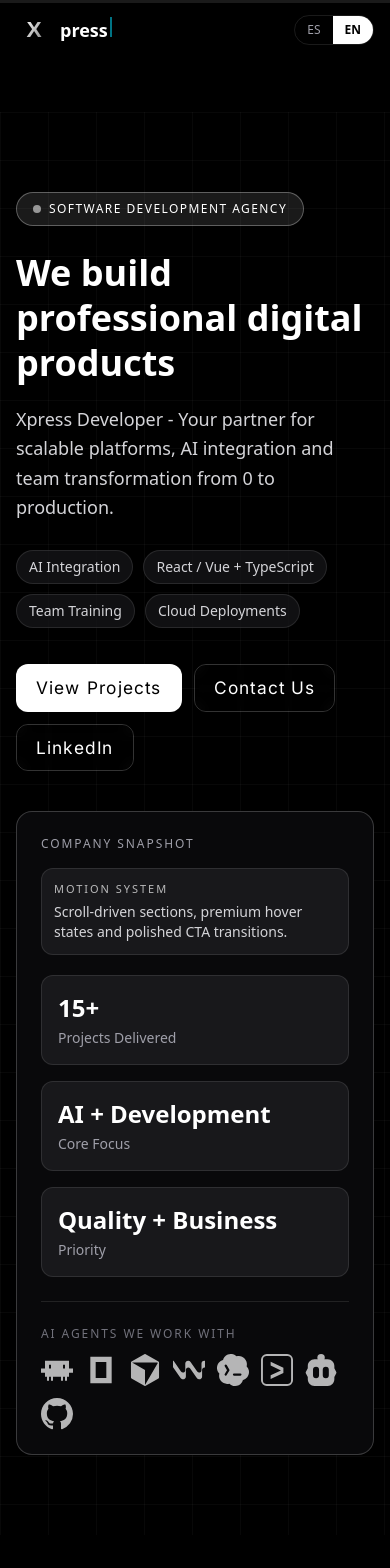
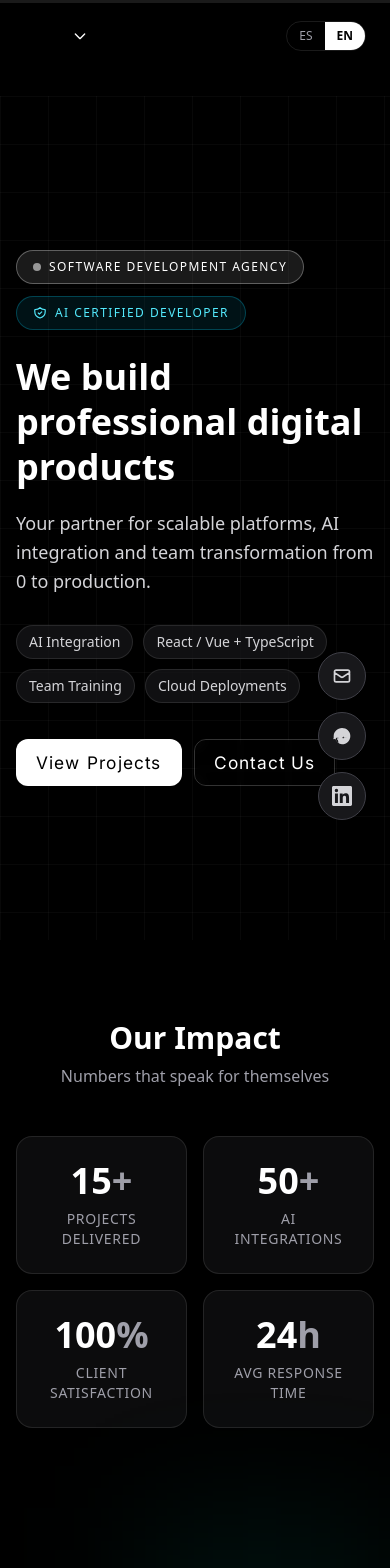
Before and after one commit to XaviX598/portfolio, a Next.js app: page / in a window 390 px wide. Shown: the top 1568 px of the page. Built offline with nearby package versions, Linux system fonts and the light colour scheme.

Commit message:
feat: new minimal navbar with dropdown, floating contact buttons, AI cert badge in hero, removed certificates section

```diff
--- /dev/null
+++ b/components/FloatingButtons.tsx
@@ -0,0 +1,43 @@
+"use client";
+
+export default function FloatingButtons() {
+  return (
+    <div className="fixed bottom-6 right-6 z-40 flex flex-col gap-3">
+      <a
+        href="mailto:kevinjkevps4@gmail.com"
+        target="_blank"
+        rel="noreferrer"
+        className="w-12 h-12 flex items-center justify-center rounded-full border border-zinc-700 bg-zinc-900 text-zinc-300 hover:bg-white hover:text-black transition-all shadow-lg"
+        aria-label="Send email"
+      >
+        <svg className="w-5 h-5" fill="none" viewBox="0 0 24 24" stroke="currentColor">
+          <path strokeLinecap="round" strokeLinejoin="round" strokeWidth={2} d="M3 8l7.89 5.26a2 2 0 002.22 0L21 8M5 19h14a2 2 0 002-2V7a2 2 0 00-2-2H5a2 2 0 00-2 2v10a2 2 0 002 2z" />
+        </svg>
+      </a>
+
+      <a
+        href="https://wa.me/593985295277"
+        target="_blank"
+        rel="noreferrer"
+        className="w-12 h-12 flex items-center justify-center rounded-full border border-zinc-700 bg-zinc-900 text-zinc-300 hover:bg-white hover:text-black transition-all shadow-lg"
+        aria-label="WhatsApp"
+      >
+        <svg className="w-5 h-5" fill="currentColor" viewBox="0 0 24 24">
+          <path d="M17.472 14.382c-.297-.149-1.758-.867-2.03-.967-.273-.099-.471-.148-.67.15-.197.297-.767.966-.94 1.164-.173.199-.347.223-.644.075-.297-.15-.83-.55-1.581-1.175-.748-.624-1.25-1.372-1.397-1.603-.148-.232-.017-.366.11-.485.118-.118.273-.298.41-.448.136-.15.182-.248.273-.412.09-.164.045-.307.02-.424-.025-.118-.15-.248-.297-.35-.148-.102-.32-.102-.44-.102h-.44c-.119 0-.32.02-.488.15-.149.119-.572.429-.572 1.075 0 .646.585 1.25 1.227 1.743.748.574 1.697.919 2.227 1.05.176.04.32.063.44.063.12 0 .274-.02.395-.075.12-.054.273-.22.41-.42.137-.199.046-.372.01-.46-.025-.087-.099-.198-.297-.347m-5.421 7.403h-.004a5.473 5.473 0 01-2.807-2.807c-.156-.156-.242-.342-.242-.569v-1.32c0-.312.062-.614.242-.82.18-.223.39-.446.787-.446h1.32c.226 0 .412.063.57.198.157.135.24.335.24.569v1.32c0 .227-.083.434-.24.57-.157.135-.344.24-.57.24-.227 0-.434-.062-.57-.198-.136-.135-.24-.344-.24-.57v-.804c0-.226.104-.434.24-.57.136-.135.343-.24.57-.24.226 0 .412.105.57.24.157.135.24.343.24.57v.804c0 .227-.083.413-.24.57-.157.134-.344.198-.57.198M12 2.5C6.477 2.5 2 6.977 2 12.5c0 .354.028.702.082 1.042l-.428 1.635a.5.5 0 00.636.636l1.635-.428A9.956 9.956 0 0012 22c5.523 0 10-4.477 10-10S17.523 2.5 12 2.5"/>
+        </svg>
+      </a>
+
+      <a
+        href="https://www.linkedin.com/in/xavier-aguilar-93759b2bb"
+        target="_blank"
+        rel="noreferrer"
+        className="w-12 h-12 flex items-center justify-center rounded-full border border-zinc-700 bg-zinc-900 text-zinc-300 hover:bg-white hover:text-black transition-all shadow-lg"
+        aria-label="LinkedIn"
+      >
+        <svg className="w-5 h-5" fill="currentColor" viewBox="0 0 24 24">
+          <path d="M20.447 20.452h-3.554v-5.569c0-1.328-.027-3.037-1.852-3.037-1.853 0-2.136 1.445-2.136 2.939v5.667H9.351V9h3.414v1.561h.046c.477-.9 1.637-1.85 3.37-1.85 3.601 0 4.267 2.37 4.267 5.455v6.286zM5.337 7.433a2.062 2.062 0 01-2.063-2.065 2.064 2.064 0 112.063 2.065zm1.782 13.019H3.555V9h3.564v11.452zM22.225 0H1.771C.792 0 0 .774 0 1.771v20.458C0 23.227.792 24 1.771 24h20.449C23.2 24 24 23.227 24 22.229V1.771C24 .774 23.2 0 22.222 0h.003z"/>
+        </svg>
+      </a>
+    </div>
+  );
+}
--- a/components/Hero.tsx
+++ b/components/Hero.tsx
@@ -11,10 +11,11 @@ type HeroProps = {
 const heroCopy = {
   en: {
     badge: "Software Development Agency",
+    badgeCert: "AI Certified Developer",
     titleA: "We build",
     titleB: "professional digital products",
     subtitle:
-      "Xpress Developer - Your partner for scalable platforms, AI integration and team transformation from 0 to production.",
+      "Your partner for scalable platforms, AI integration and team transformation from 0 to production.",
     ctaPrimary: "View Projects",
     ctaSecondary: "Contact Us",
     highlights: [
@@ -23,22 +24,14 @@ const heroCopy = {
       "Team Training",
       "Cloud Deployments",
     ],
-    metricsTitle: "Company Snapshot",
-    motionTitle: "Motion System",
-    motionDesc:
-      "Scroll-driven sections, premium hover states and polished CTA transitions.",
-    metrics: [
-      { label: "Projects Delivered", value: "15+" },
-      { label: "Core Focus", value: "AI + Development" },
-      { label: "Priority", value: "Quality + Business" },
-    ],
   },
   es: {
     badge: "Agencia de Desarrollo de Software",
+    badgeCert: "Desarrollador Certificado en IA",
     titleA: "Construimos",
     titleB: "productos digitales profesionales",
     subtitle:
-      "Xpress Developer - Tu socio para plataformas escalables, integracion de IA y transformacion de equipos de 0 a produccion.",
+      "Tu socio para plataformas escalables, integracion de IA y transformacion de equipos de 0 a produccion.",
     ctaPrimary: "Ver Proyectos",
     ctaSecondary: "Contactanos",
     highlights: [
@@ -46,15 +39,6 @@ const heroCopy = {
       "React / Vue + TypeScript",
       "Capacitacion de Equipos",
       "Despliegues Cloud",
-    ],
-    metricsTitle: "Resumen de la Empresa",
-    motionTitle: "Sistema de Motion",
-    motionDesc:
-      "Secciones guiadas por scroll, hovers premium y transiciones de CTA mas pulidas.",
-    metrics: [
-      { label: "Proyectos Entregados", value: "15+" },
-      { label: "Enfoque Principal", value: "IA + Desarrollo" },
-      { label: "Prioridad", value: "Calidad + Negocio" },
     ],
   },
 };
@@ -65,7 +49,7 @@ export default function Hero({ lang }: HeroProps) {
   return (
     <section
       id="home"
-      className="relative min-h-[calc(100vh-4rem)] flex items-center overflow-hidden"
+      className="relative min-h-screen flex items-center overflow-hidden"
     >
       <div className="absolute inset-0 pointer-events-none">
         <div className="floating-orb floating-orb-a" />
@@ -75,13 +59,20 @@ export default function Hero({ lang }: HeroProps) {
       </div>
 
       <div className="relative z-10 max-w-6xl mx-auto px-4 sm:px-6 py-20 w-full">
-        <div className="grid lg:grid-cols-[1.2fr,0.8fr] gap-10 items-center">
-          <div>
+        <div className="max-w-3xl">
           <FadeIn>
+            <div className="flex flex-wrap gap-3">
               <span className="inline-flex items-center gap-2 px-4 py-2 rounded-full border border-white/30 bg-white/10 text-white text-xs sm:text-sm uppercase tracking-[0.12em]">
                 <span className="w-2 h-2 rounded-full bg-white animate-pulse" />
                 {copy.badge}
               </span>
+              <span className="inline-flex items-center gap-2 px-4 py-2 rounded-full border border-cyan-500/30 bg-cyan-500/10 text-cyan-300 text-xs sm:text-sm uppercase tracking-[0.12em]">
+                <svg className="w-3.5 h-3.5" fill="none" viewBox="0 0 24 24" stroke="currentColor">
+                  <path strokeLinecap="round" strokeLinejoin="round" strokeWidth={2} d="M9 12l2 2 4-4m5.618-4.016A11.955 11.955 0 0112 2.944a11.955 11.955 0 01-8.618 3.04A12.02 12.02 0 003 9c0 5.591 3.824 10.29 9 11.622 5.176-1.332 9-6.03 9-11.622 0-1.042-.133-2.052-.382-3.016z" />
+                </svg>
+                {copy.badgeCert}
+              </span>
+            </div>
           </FadeIn>
 
           <FadeIn delay={0.08}>
@@ -116,65 +107,7 @@ export default function Hero({ lang }: HeroProps) {
             <div className="mt-9 flex flex-wrap gap-3">
               <MotionButton href="#projects" label={copy.ctaPrimary} variant="primary" />
               <MotionButton href="#contact" label={copy.ctaSecondary} variant="secondary" />
-                <MotionButton
-                  href="https://www.linkedin.com/in/xavier-aguilar-93759b2bb"
-                  target="_blank"
-                  rel="noreferrer"
-                  label="LinkedIn"
-                  variant="secondary"
-                />
             </div>
-            </FadeIn>
-          </div>
-
-          <FadeIn delay={0.2} direction="left">
-            <aside
-              data-inview
-              className="rounded-2xl border border-white/20 bg-zinc-950 p-6 sm:p-7"
-            >
-              <p className="text-zinc-400 text-xs uppercase tracking-[0.16em]">
-                {copy.metricsTitle}
-              </p>
-
-              <div className="mt-4 rounded-xl border border-white/10 bg-zinc-900 p-3">
-                <p className="text-[11px] uppercase tracking-[0.18em] text-white/70">
-                  {copy.motionTitle}
-                </p>
-                <p className="mt-1 text-sm text-zinc-300">
-                  {copy.motionDesc}
-                </p>
-              </div>
-
-              <div className="mt-5 space-y-4">
-                {copy.metrics.map((metric) => (
-                  <div
-                    key={metric.label}
-                    className="rounded-xl border border-white/10 bg-zinc-900 p-4"
-                  >
-                    <p className="text-2xl font-semibold text-white">
-                      {metric.value}
-                    </p>
-                    <p className="text-sm text-zinc-400 mt-1">{metric.label}</p>
-                  </div>
-                ))}
-              </div>
-
-              <div className="mt-6 pt-6 border-t border-white/10">
-                <p className="text-xs uppercase tracking-[0.16em] text-zinc-500 mb-3">
-                  AI Agents We Work With
-                </p>
-                <div className="flex flex-wrap gap-3">
-                  <img src="/claudecode.svg" alt="Claude Code" className="w-8 h-8 opacity-70 hover:opacity-100 transition-opacity" />
-                  <img src="/opencode.svg" alt="OpenCode" className="w-8 h-8 opacity-70 hover:opacity-100 transition-opacity" />
-                  <img src="/cursor.svg" alt="Cursor" className="w-8 h-8 opacity-70 hover:opacity-100 transition-opacity" />
-                  <img src="/windsurf.svg" alt="Windsurf" className="w-8 h-8 opacity-70 hover:opacity-100 transition-opacity" />
-                  <img src="/codex.svg" alt="Codex" className="w-8 h-8 opacity-70 hover:opacity-100 transition-opacity" />
-                  <img src="/geminicli.svg" alt="Gemini CLI" className="w-8 h-8 opacity-70 hover:opacity-100 transition-opacity" />
-                  <img src="/cline.svg" alt="Cline" className="w-8 h-8 opacity-70 hover:opacity-100 transition-opacity" />
-                  <img src="/github-copilot.svg" alt="GitHub Copilot" className="w-8 h-8 opacity-70 hover:opacity-100 transition-opacity" />
-                </div>
-              </div>
-            </aside>
           </FadeIn>
         </div>
       </div>
--- a/components/HomeClient.tsx
+++ b/components/HomeClient.tsx
@@ -6,13 +6,13 @@ import Hero from "./Hero";
 import Projects from "./Projects";
 import Services from "./Services";
 import Experience from "./Experience";
-import Certificates from "./Certificates";
 import About from "./About";
 import Contact from "./Contact";
 import Stats from "./Stats";
 import FAQ from "./FAQ";
 import AmbientBackground from "./AmbientBackground";
 import MotionRuntime from "./MotionRuntime";
+import FloatingButtons from "./FloatingButtons";
 
 export type PortfolioLang = "en" | "es";
 
@@ -30,7 +30,7 @@ export default function HomeClient() {
 
       <Navbar lang={lang} onLangChange={setLang} />
 
-      <main className="site-main pt-28 md:pt-10 relative z-10">
+      <main className="pt-24 relative z-10">
         <Hero lang={lang} />
         <Stats lang={lang} />
         <Services lang={lang} />
@@ -38,9 +38,10 @@ export default function HomeClient() {
         <FAQ lang={lang} />
         <About lang={lang} />
         <Experience lang={lang} />
-        <Certificates lang={lang} />
         <Contact lang={lang} />
       </main>
+
+      <FloatingButtons />
     </>
   );
 }
--- a/components/Navbar.tsx
+++ b/components/Navbar.tsx
@@ -1,6 +1,6 @@
 "use client";
 
-import { useState } from "react";
+import { useState, useRef, useEffect } from "react";
 import type { PortfolioLang } from "./HomeClient";
 
 type NavbarProps = {
@@ -8,25 +8,70 @@ type NavbarProps = {
   onLangChange: (lang: PortfolioLang) => void;
 };
 
+const navItems = [
+  { id: "home", label: { en: "Home", es: "Inicio" } },
+  { id: "projects", label: { en: "Projects", es: "Proyectos" } },
+  { id: "services", label: { en: "Services", es: "Servicios" } },
+  { id: "experience", label: { en: "Experience", es: "Experiencia" } },
+  { id: "about", label: { en: "About", es: "Sobre mi" } },
+  { id: "contact", label: { en: "Contact", es: "Contacto" } },
+];
+
 export default function Navbar({ lang, onLangChange }: NavbarProps) {
   const [menuOpen, setMenuOpen] = useState(false);
+  const dropdownRef = useRef<HTMLDivElement>(null);
+
+  useEffect(() => {
+    const handleClickOutside = (event: MouseEvent) => {
+      if (dropdownRef.current && !dropdownRef.current.contains(event.target as Node)) {
+        setMenuOpen(false);
+      }
+    };
+    document.addEventListener("mousedown", handleClickOutside);
+    return () => document.removeEventListener("mousedown", handleClickOutside);
+  }, []);
 
   return (
-    <nav className="fixed top-0 inset-x-0 z-50 px-4 py-3">
+    <nav className="fixed top-0 left-0 right-0 z-50 px-6 py-4">
       <div className="max-w-6xl mx-auto flex items-center justify-between">
-        <a href="#home" className="flex items-center gap-2">
-          <img
-            src="/logo.svg"
-            alt="Xpress"
-            className="h-9 w-9 rounded-lg"
-          />
-          <span className="text-white font-bold text-lg">
-            press
-            <span className="inline-block w-0.5 h-5 ml-0.5 bg-cyan-400 animate-pulse" />
-          </span>
-        </a>
+        <div className="relative" ref={dropdownRef}>
+          <button
+            type="button"
+            onClick={() => setMenuOpen(!menuOpen)}
+            className="flex items-center gap-2 text-white hover:text-zinc-300 transition-colors"
+          >
+            <img
+              src="/nuevo logo.svg"
+              alt="Xpress"
+              className="h-10 w-10"
+            />
+            <svg
+              className={`w-4 h-4 transition-transform ${menuOpen ? "rotate-180" : ""}`}
+              fill="none"
+              viewBox="0 0 24 24"
+              stroke="currentColor"
+            >
+              <path strokeLinecap="round" strokeLinejoin="round" strokeWidth={2} d="M19 9l-7 7-7-7" />
+            </svg>
+          </button>
 
-        <div className="flex items-center gap-3">
+          {menuOpen && (
+            <div className="absolute top-full left-0 mt-2 w-48 py-2 rounded-xl border border-white/10 bg-zinc-900/95 backdrop-blur shadow-xl">
+              {navItems.map((item) => (
+                <a
+                  key={item.id}
+                  href={`#${item.id}`}
+                  onClick={() => setMenuOpen(false)}
+                  className="block px-4 py-2 text-zinc-300 hover:text-white hover:bg-white/5 transition-colors"
+                >
+                  {item.label[lang]}
+                </a>
+              ))}
+            </div>
+          )}
+        </div>
+
+        <div className="flex items-center gap-4">
           <div className="flex border border-white/10 rounded-lg overflow-hidden">
             <button
               type="button"
```
Also changed, not shown: public/Gemini_Generated_Image_sxolk2sxolk2sxol-removebg-preview.png (added), public/nuevo logo.svg (added). Lines whose indentation alone changed are shown as unchanged.
